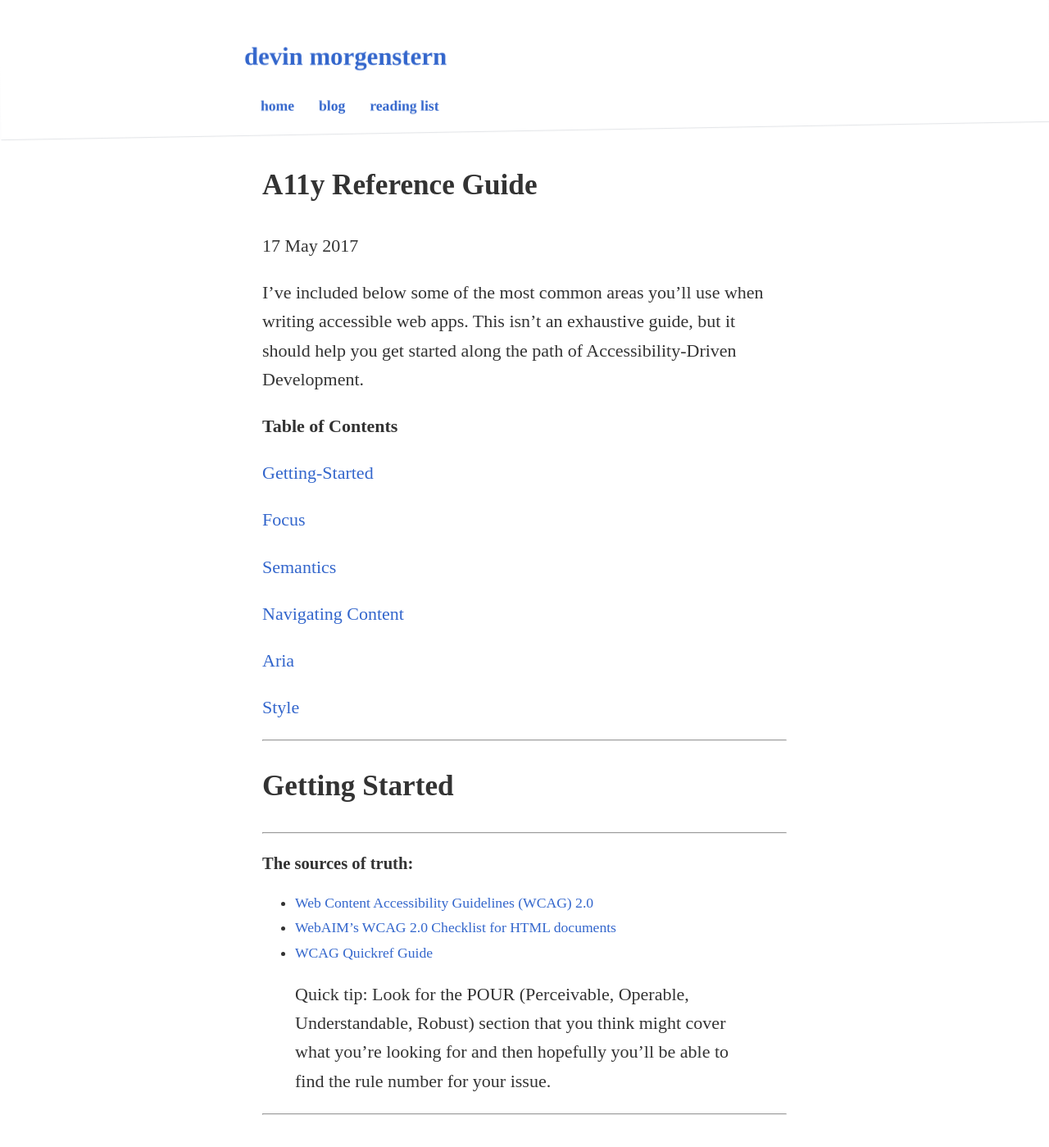
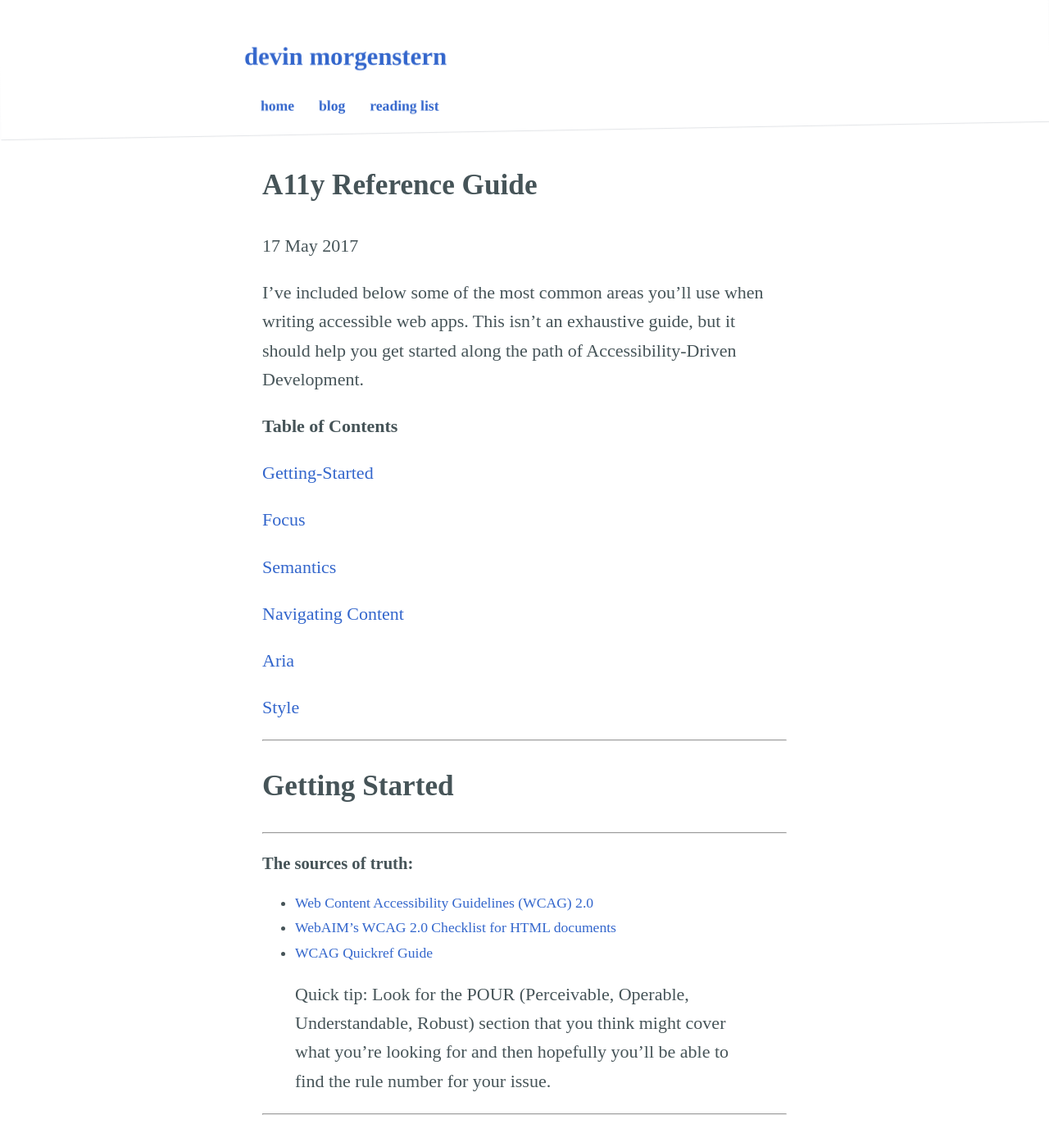
Before and after one commit to devinrm/devinrm.github.io, a Jekyll site: the page built from _posts/2017-05-17-a11y-reference-guide.md, in a window 1280 px wide and 1400 px high. Shown: the whole window at 82% size. Built offline with Jekyll 4.4.1, drawn with Linux system fonts in a browser that asks for light colours; some web fonts are replaced.

Commit message:
Remove black

```diff
--- a/css/main.css
+++ b/css/main.css
@@ -15,12 +15,13 @@ a {
 
 a:hover,
 a:focus {
-  color: #0b57f1;
+  color: #5BA481;
+  font-weight: 600;
   text-decoration: underline;
 }
 
 body {
-  color: #333;
+  color: #465458;
   font-family: 'Mate', serif;
   font-size: 1.1em;
   -webkit-font-smoothing: antialiased;
@@ -31,7 +32,7 @@ body {
 h1,
 h2,
 h3 {
-  color: #333;
+  color: #465458;
   font-weight: 600;
   line-height: 1.5;
 }
@@ -60,7 +61,7 @@ p {
 }
 
 time {
-  color: #333;
+  color: #465458;
 }
 
 /* Classes */
@@ -147,7 +148,7 @@ time {
 .nav-bottom nav ul li a:hover,
 .nav-bottom nav ul li a:active,
 .nav-bottom nav ul li a:focus {
-  color: #0b57f1;
+  color: #5BA481;
   text-decoration: underline;
 }
 
@@ -190,7 +191,7 @@ time {
 }
 
 .skip a:focus {
-  color: #333;
+  color: #3366cc;
   height:auto;
   position:static;
   width:auto;
```
